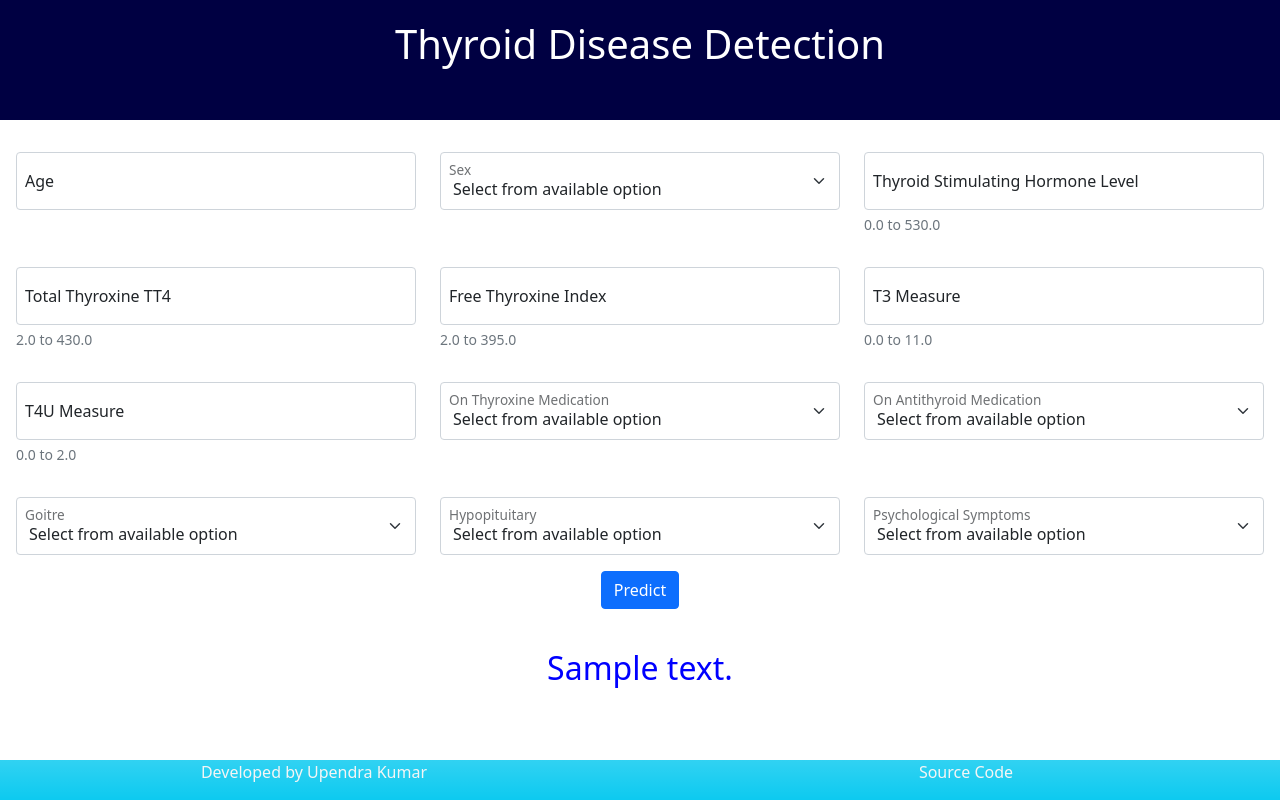
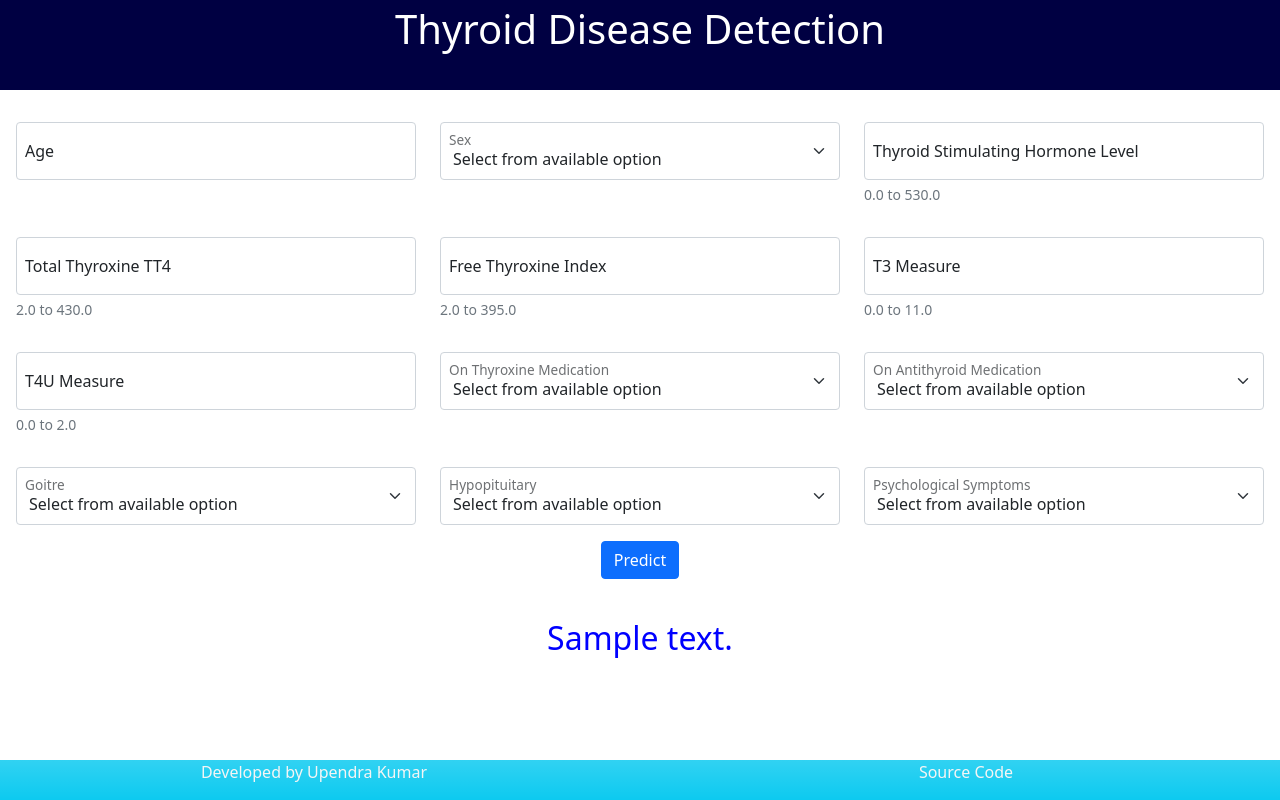
Before and after one commit to imkushwaha/TDD_One_One_Input, a Flask app: template templates/index.html in a window 1280 px wide. Run offline with Flask 2, Linux system fonts and the light colour scheme; the template is opened without the code that fills it: most values are stand-ins (such as "Sample title", 1, 10 or a date in 2020); parts of the project's set-up code (start-up, migrations or seed data) failed here and were passed over.

Commit message:
2nd commit

```diff
--- a/main.py
+++ b/main.py
@@ -42,15 +42,15 @@ def predict():
 
         psych = request.form['psych']
 
-        query = [age,sex,TSH,TT4,FTI,T3,T4U,on_thyroxine,on_antithyroid_medication,goitre,hypopituitary,psych]
+        query = [[age,sex,TSH,TT4,FTI,T3,T4U,on_thyroxine,on_antithyroid_medication,goitre,hypopituitary,psych]]
 
-        predicted_class = model.predict([query])[0]
+        predicted_class = model.predict(np.array(query))[0]
 
         predicted_class = int(predicted_class)
 
         actual_class = encoder.inverse_transform([predicted_class])[0]
 
-        return render_template('index.html', prediction_text=predicted_class)
+        return render_template('index.html', prediction_text=actual_class)
 
 if __name__=="__main__":
     app.run(debug=True)
--- a/templates/index.html
+++ b/templates/index.html
@@ -10,7 +10,7 @@
     <div class="warpper fl">
         <div class="main">
             <div class="head">
-                <div style="background-color:#000042;color:white;padding:20px;">
+                <div style="background-color:#000042;color:white;padding:5px;">
 
                     <center>
                         <h1 style="color:white">Thyroid Disease Detection</h1> <br>
@@ -138,7 +138,7 @@
                     </form>
 
                     <center>
-                        <h2 style="color:blue"> {{prediction_text}}</h2>
+                        <h2 style="color:blue;margin-bottom: 50px;"> {{prediction_text}}</h2>
                     </center>
 
                     <div class="fixed-bottom bg-info bg-gradient row align-items-center" >
```
